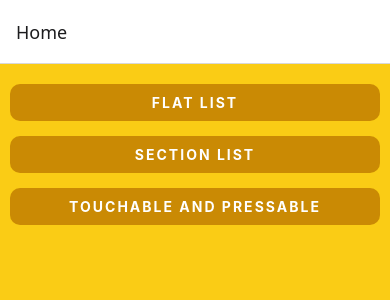
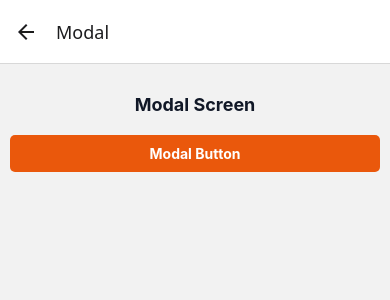
Before and after one commit to nansmatty/React-Native-List-And-API, a React Native app: screen /Modal in a window 390 px wide. Shown: the top 300 px of the page. Built offline with nearby package versions, Linux system fonts and the light colour scheme.

Commit message:
Modal Component

```diff
--- a/src/RootNavigator.tsx
+++ b/src/RootNavigator.tsx
@@ -4,12 +4,14 @@ import HomeScreen from './screens/HomeScreen';
 import FlatListScreen from './screens/FlatListScreen';
 import SectionListScreen from './screens/SectionListScreen';
 import TouchableScreen from './screens/TouchableScreen';
+import ModalScreen from './screens/ModalScreen';
 
 export type RootStackParamsList = {
   Home: undefined;
   FlatList: undefined;
   SectionList: undefined;
   TouchableAndPressable: undefined;
+  Modal: undefined;
 };
 
 const Stack = createStackNavigator<RootStackParamsList>();
@@ -21,6 +23,7 @@ const RootNavigator: React.FC = () => {
       <Stack.Screen name="FlatList" component={FlatListScreen} />
       <Stack.Screen name="SectionList" component={SectionListScreen} />
       <Stack.Screen name="TouchableAndPressable" component={TouchableScreen} />
+      <Stack.Screen name="Modal" component={ModalScreen} />
     </Stack.Navigator>
   );
 };
--- a/src/screens/HomeScreen.tsx
+++ b/src/screens/HomeScreen.tsx
@@ -25,6 +25,11 @@ const topics = [
     id: 3,
     title: 'Touchable And Pressable',
     screen: 'TouchableAndPressable',
+  },
+  {
+    id: 4,
+    title: 'Modal',
+    screen: 'Modal',
   },
 ];
 
--- /dev/null
+++ b/src/screens/ModalScreen.tsx
@@ -0,0 +1,92 @@
+import {Modal, StyleSheet, Text, TouchableOpacity, View} from 'react-native';
+import React, {useState} from 'react';
+
+const ModalScreen = () => {
+  const [showModal, setShowModal] = useState(false);
+
+  return (
+    <View style={styles.sectionContainer}>
+      <Text
+        style={[
+          styles.sectionTitle,
+          {fontSize: 18, marginVertical: 20, color: '#111827'},
+        ]}>
+        Modal Screen
+      </Text>
+      <TouchableOpacity onPress={() => setShowModal(prev => !prev)}>
+        <View style={[styles.touchableBtn, {backgroundColor: '#ea580c'}]}>
+          <Text style={[styles.sectionTitle, {color: '#FFF'}]}>
+            Modal Button
+          </Text>
+        </View>
+      </TouchableOpacity>
+
+      <Modal
+        animationType="fade"
+        visible={showModal}
+        onRequestClose={() => setShowModal(prev => !prev)}
+        transparent={true}>
+        <View style={styles.centerView}>
+          <View style={styles.modalView}>
+            <Text
+              style={[
+                styles.sectionTitle,
+                {fontSize: 16, marginVertical: 10, color: '#111827'},
+              ]}>
+              Modal Component
+            </Text>
+            <TouchableOpacity onPress={() => setShowModal(prev => !prev)}>
+              <View style={[styles.touchableBtn, {backgroundColor: '#dc2626'}]}>
+                <Text style={[styles.sectionTitle, {color: '#FFF'}]}>
+                  Close
+                </Text>
+              </View>
+            </TouchableOpacity>
+          </View>
+        </View>
+      </Modal>
+    </View>
+  );
+};
+
+const styles = StyleSheet.create({
+  sectionContainer: {
+    padding: 10,
+    height: '100%',
+  },
+  sectionTitle: {
+    textAlign: 'center',
+    fontWeight: 'bold',
+  },
+  touchableBtn: {
+    alignItems: 'center',
+    padding: 10,
+    borderRadius: 5,
+    marginBottom: 10,
+  },
+
+  centerView: {
+    flex: 1,
+    padding: 20,
+    justifyContent: 'center',
+    alignContent: 'center',
+    backgroundColor: 'rgba(0,0,0,0.4)',
+  },
+  modalView: {
+    gap: 20,
+    borderRadius: 20,
+    padding: 20,
+    alignContent: 'center',
+    backgroundColor: '#fff',
+    shadowColor: '#000',
+    shadowOffset: {
+      width: 0,
+      height: 2,
+    },
+    shadowOpacity: 0.25,
+    shadowRadius: 4,
+    elevation: 5,
+  },
+});
+
+export default ModalScreen;
```
